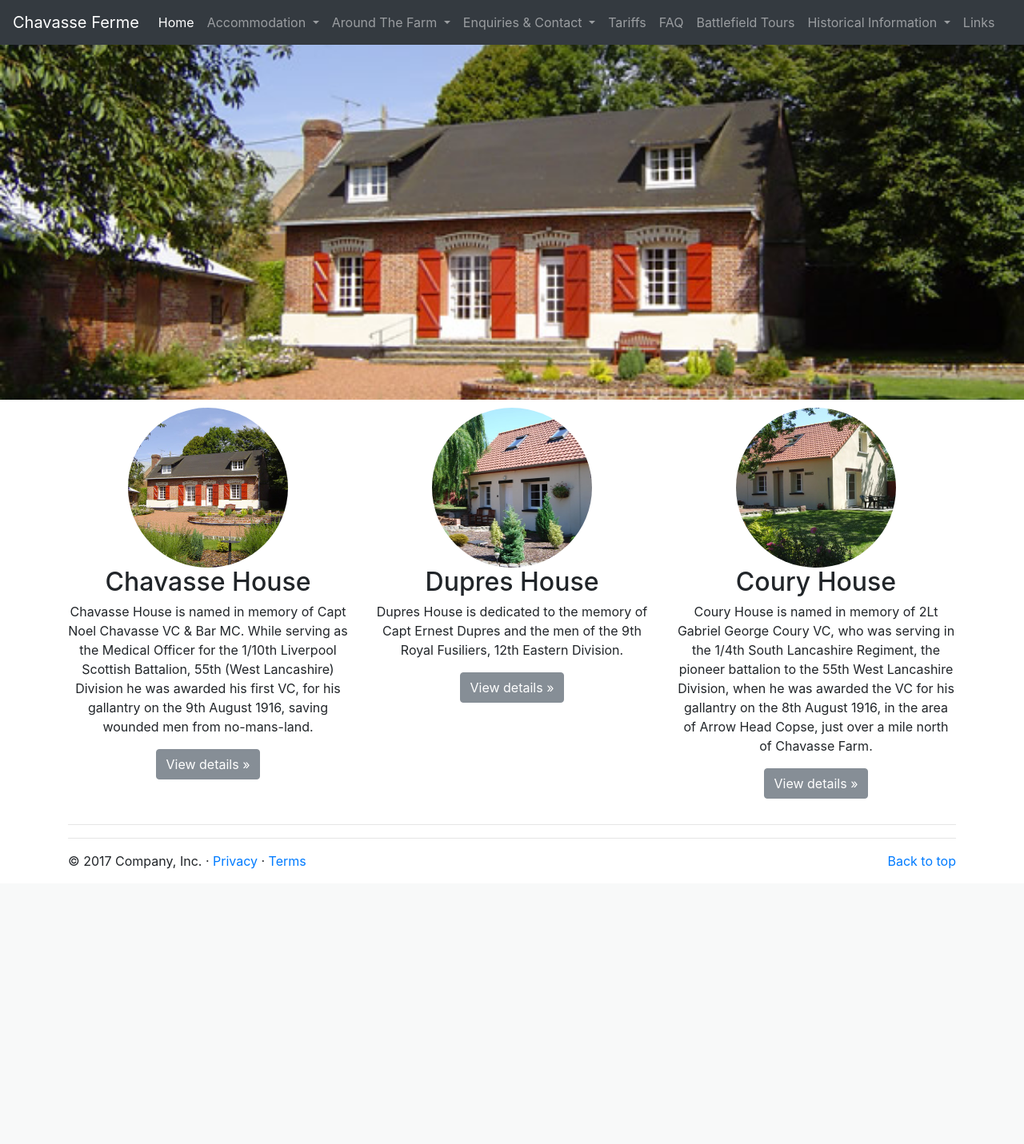
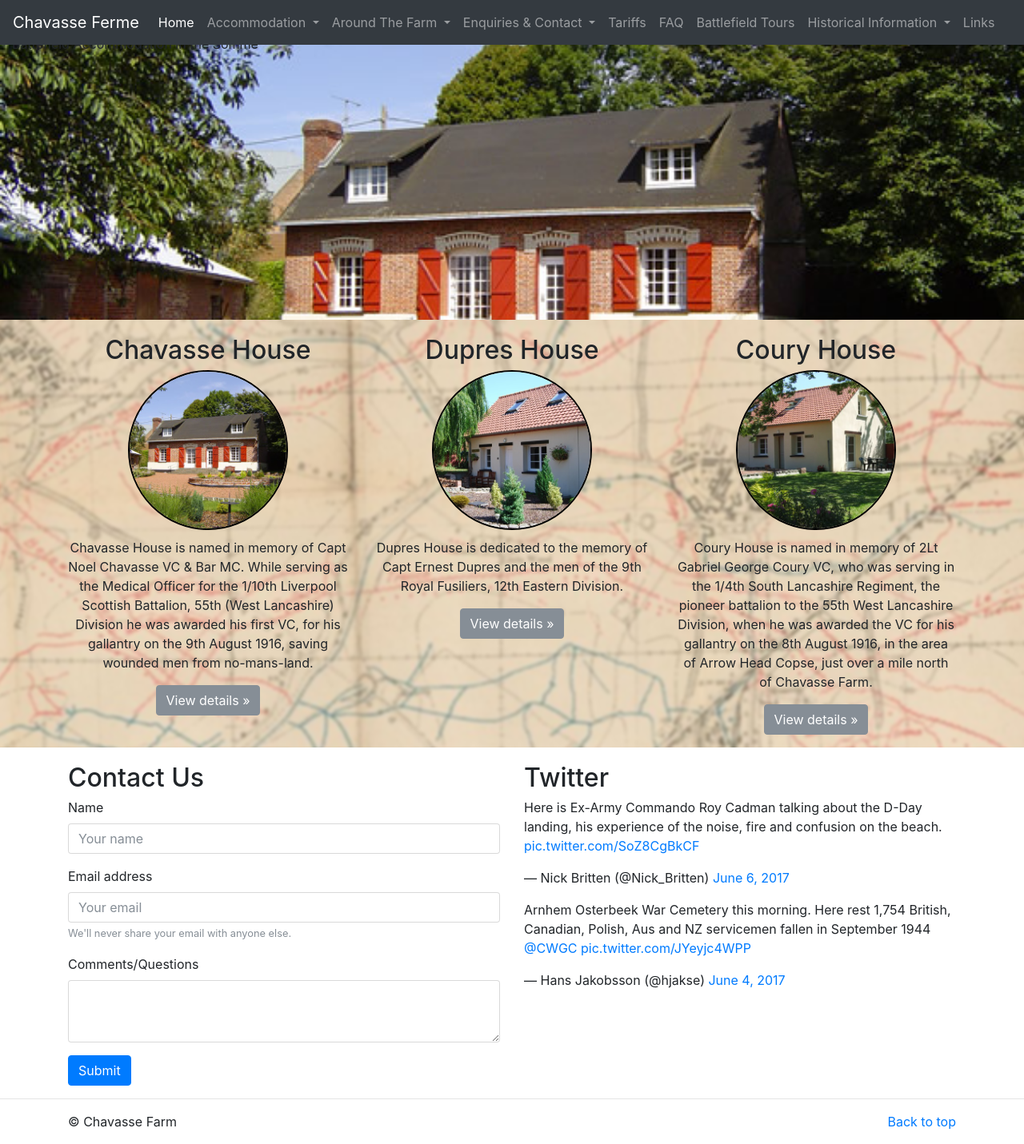
Before and after one commit to dstewart101/chavasseferme, a PHP site: page / in a window 1280 px wide. Shown: the whole page at 80% size. Before the commit the page ends 1087 px from the top, so only its background shows below. Run offline with PHP 8.4, Linux system fonts and the light colour scheme; some libraries are stand-ins or nearby versions.

Commit message:
home page wip

```diff
--- a/src/css/chavasse.css
+++ b/src/css/chavasse.css
@@ -1,17 +1,97 @@
 
 
-.chavasse-padding {
-    margin-top: 10px;
+@media (max-width: 500px) {
+    .house-text {
+        display: none;
+    }
+
+    .full-width-image {
+        background: none;
+        color: black;
+    }
+
+    .full-width-image h2 {
+
+        text-align: center;
+        margin-top: 60px;
+    }
+
+    .full-width-image p {
+        text-align: center;
+    }
 }
 
 
-.full-width-image {
-  height: 500px;
-  background: url("../img/01.jpg") no-repeat center center fixed;
-  background-size: cover;
-  background-position-y: -100px;
+
+@media (min-width: 576px) {
+
 }
 
+@media (min-width: 768px) {
+
+}
+
+
+@media (min-width: 992px) {
+
+}
+
+@media (min-width: 1200px) {
+    .full-width-image {
+        height: 400px;
+        background: url("../img/01.jpg") no-repeat center center fixed;
+        background-size: cover;
+        background-position-y: -100px;
+        display: table;
+    }
+
+    .full-width-image h1 {
+        color: white;
+        display:table-cell;
+        vertical-align:middle;
+        text-align: center;
+    }
+
+    .chavasse-padding {
+        padding-top: 20px;
+        overflow-x: hidden;
+        overflow-y: hidden;
+        position: relative;
+        left: 0;
+        right: 0;
+    }
+
+    .chavasse-padding:before {
+        content: "";
+        position: absolute;
+        left: -5%;
+        top: -5%;
+        right: 0;
+        z-index: -1;
+        display: block;
+        background-image: url("../img/trenchmap.jpg");
+        background-size:cover;
+        width: 110%;
+        height: 110%;
+        -webkit-filter: blur(2px);
+        -moz-filter: blur(2px);
+        -o-filter: blur(2px);
+        -ms-filter: blur(2px);
+        filter: blur(2px);
+        overflow-x: hidden;
+    }
+}
+
+
 .marketing {
-    text-align: center;
+text-align: center;
 }
+
+.bordered {
+border: solid 2px black;
+margin-bottom: 10px;
+}
+
+.form-padding {
+padding-top: 20px;
+}
--- a/src/index.html
+++ b/src/index.html
@@ -1,6 +1,7 @@
 <!DOCTYPE html>
 <html lang="en">
 <head>
+    <title>Chavasse Farm</title>
     <!-- Required meta tags -->
     <meta charset="utf-8">
     <meta name="viewport" content="width=device-width, initial-scale=1, shrink-to-fit=no">
@@ -9,13 +10,9 @@
     <link rel="stylesheet" href="https://maxcdn.bootstrapcdn.com/bootstrap/4.0.0-beta/css/bootstrap.min.css" integrity="sha384-/Y6pD6FV/Vv2HJnA6t+vslU6fwYXjCFtcEpHbNJ0lyAFsXTsjBbfaDjzALeQsN6M" crossorigin="anonymous">
 
     <link rel="stylesheet" href="css/chavasse.css" />
-
+    <script src="js/circletype.js"></script>
 </head>
 <body>
-
-
-
-
     <div class="container">
         <nav class="navbar navbar-expand-lg navbar-dark bg-dark fixed-top">
             <a class="navbar-brand" href="#">Chavasse Ferme</a>
@@ -89,50 +86,90 @@
     </div>
 
     <div class="container-fluid full-width-image">
-
+        <h2>Chavasse Farm</h2>
+        <p>Battefield Accommodation in the Somme</p>
     </div>
 
+    <div class="container-fluid chavasse-padding">
         <div class="container">
-
             <!-- Three columns of text below the carousel -->
-        <div class="row chavasse-padding">
+            <div class="row">
                 <div class="col-lg-4 marketing">
-                <img class="rounded-circle" src="img/ChavasseCrop.jpg" alt="Chavasse House Image" width="200" height="200" />
                     <h2>Chavasse House</h2>
-                <p>Chavasse House is named in memory of Capt Noel Chavasse VC & Bar MC. While serving as the Medical Officer for the 1/10th Liverpool Scottish Battalion, 55th (West Lancashire) Division he was awarded his first VC, for his gallantry on the 9th August 1916, saving wounded men from no-mans-land.</p>
+                    <img class="rounded-circle bordered" src="img/ChavasseCrop.jpg" alt="Chavasse House Image" width="200" height="200" />
+                    <p class="house-text">Chavasse House is named in memory of Capt Noel Chavasse VC & Bar MC. While serving as the Medical Officer for the 1/10th Liverpool Scottish Battalion, 55th (West Lancashire) Division he was awarded his first VC, for his gallantry on the 9th August 1916, saving wounded men from no-mans-land.</p>
                     <p><a class="btn btn-secondary" href="#" role="button">View details »</a></p>
                 </div><!-- /.col-lg-4 -->
                 <div class="col-lg-4  marketing">
-                <img class="rounded-circle" src="img/DupresCrop.jpg" alt="Dupres House Image" width="200" height="200" />
+
                     <h2>Dupres House</h2>
-                <p>Dupres House is dedicated to the memory of Capt Ernest Dupres and the men of the 9th Royal Fusiliers, 12th Eastern Division. </p>
+                    <img class="rounded-circle bordered" src="img/DupresCrop.jpg" alt="Dupres House Image" width="200" height="200" />
+                    <p class="house-text">Dupres House is dedicated to the memory of Capt Ernest Dupres and the men of the 9th Royal Fusiliers, 12th Eastern Division. </p>
                     <p><a class="btn btn-secondary" href="#" role="button">View details »</a></p>
                 </div><!-- /.col-lg-4 -->
                 <div class="col-lg-4  marketing">
-                <img class="rounded-circle" src="img/CouryCrop.jpg" alt="Coury House Image" width="200" height="200" />
                     <h2>Coury House</h2>
-                <p>Coury House is named in memory of 2Lt Gabriel George Coury VC, who was serving in the 1/4th South Lancashire Regiment, the pioneer battalion to the 55th West Lancashire Division, when he was awarded the VC for his gallantry on the 8th August 1916, in the area of Arrow Head Copse, just over a mile north of Chavasse Farm.</p>
+                    <img class="rounded-circle bordered" src="img/CouryCrop.jpg" alt="Coury House Image" width="200" height="200" />
+
+                    <p class="house-text">Coury House is named in memory of 2Lt Gabriel George Coury VC, who was serving in the 1/4th South Lancashire Regiment, the pioneer battalion to the 55th West Lancashire Division, when he was awarded the VC for his gallantry on the 8th August 1916, in the area of Arrow Head Copse, just over a mile north of Chavasse Farm.</p>
                     <p><a class="btn btn-secondary" href="#" role="button">View details »</a></p>
                 </div><!-- /.col-lg-4 -->
             </div><!-- /.row -->
+        </div>
+    </div>
 
+
+    <!-- form -->
+
+    <div class="container form-padding">
+        <div class="row">
+            <div class="col">
+                <h2>Contact Us</h2>
+                <form>
+                    <div class="form-group">
+                        <label for="name">Name</label>
+                        <input type="text" class="form-control" id="name" aria-describedby="nameHelp" placeholder="Your name">
+                    </div>
+
+                    <div class="form-group">
+                        <label for="email">Email address</label>
+                        <input type="email" class="form-control" id="email" aria-describedby="emailHelp" placeholder="Your email">
+                        <small id="emailHelp" class="form-text text-muted">We'll never share your email with anyone else.</small>
+                    </div>
+
+                    <div class="form-group">
+                        <label for="comments">Comments/Questions</label>
+                        <textarea class="form-control" id="comments" rows="3"></textarea>
+                    </div>
+                    <button type="submit" class="btn btn-primary">Submit</button>
+                </form>
+            </div>
+
+            <div class="col">
+                <h2>Twitter</h2>
+                <blockquote class="twitter-tweet" data-cards="hidden" data-lang="en"><p lang="en" dir="ltr">Here is Ex-Army Commando Roy Cadman talking about the D-Day landing, his experience of the noise, fire and confusion on the beach. <a href="https://t.co/SoZ8CgBkCF">pic.twitter.com/SoZ8CgBkCF</a></p>&mdash; Nick Britten (@Nick_Britten) <a href="https://twitter.com/Nick_Britten/status/872165542660120577">June 6, 2017</a></blockquote>
+                <script async src="//platform.twitter.com/widgets.js" charset="utf-8"></script>
+
+                <blockquote class="twitter-tweet" data-lang="en"><p lang="en" dir="ltr">Arnhem Osterbeek War Cemetery this morning. Here rest 1,754 British, Canadian, Polish, Aus and NZ servicemen fallen in September 1944 <a href="https://twitter.com/CWGC">@CWGC</a> <a href="https://t.co/JYeyjc4WPP">pic.twitter.com/JYeyjc4WPP</a></p>&mdash; Hans Jakobsson (@hjakse) <a href="https://twitter.com/hjakse/status/871281585190047744">June 4, 2017</a></blockquote>
+                <script async src="//platform.twitter.com/widgets.js" charset="utf-8"></script>
+
+
+            </div>
+        </div>
+    </div>
 
     <hr class="featurette-divider">
 
     <div class="container">
-
+        <footer>
+            <p class="float-right"><a href="#">Back to top</a></p>
+            <p>&copy; Chavasse Farm</p>
+        </footer>
     </div>
 
-        <hr class="featurette-divider">
 
-        <!-- /END THE FEATURETTES -->
-        <!-- FOOTER -->
-        <footer>
-            <p class="float-right"><a href="#">Back to top</a></p>
-            <p>© 2017 Company, Inc. · <a href="#">Privacy</a> · <a href="#">Terms</a></p>
-        </footer>
 
-    </div>
+
 
 
 
```
Also changed, not shown: src/img/trenchmap.jpg (added), src/js/circletype.js (added). Lines whose indentation alone changed are shown as unchanged.
